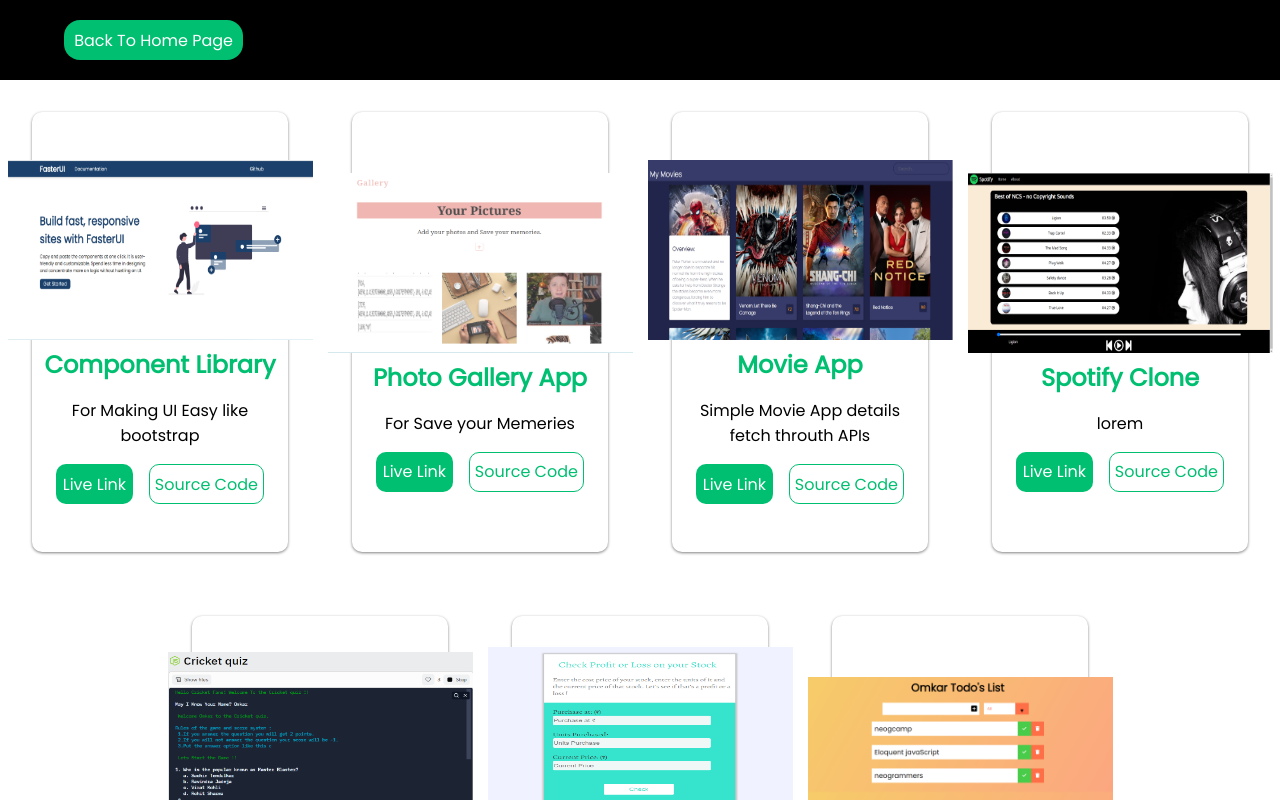
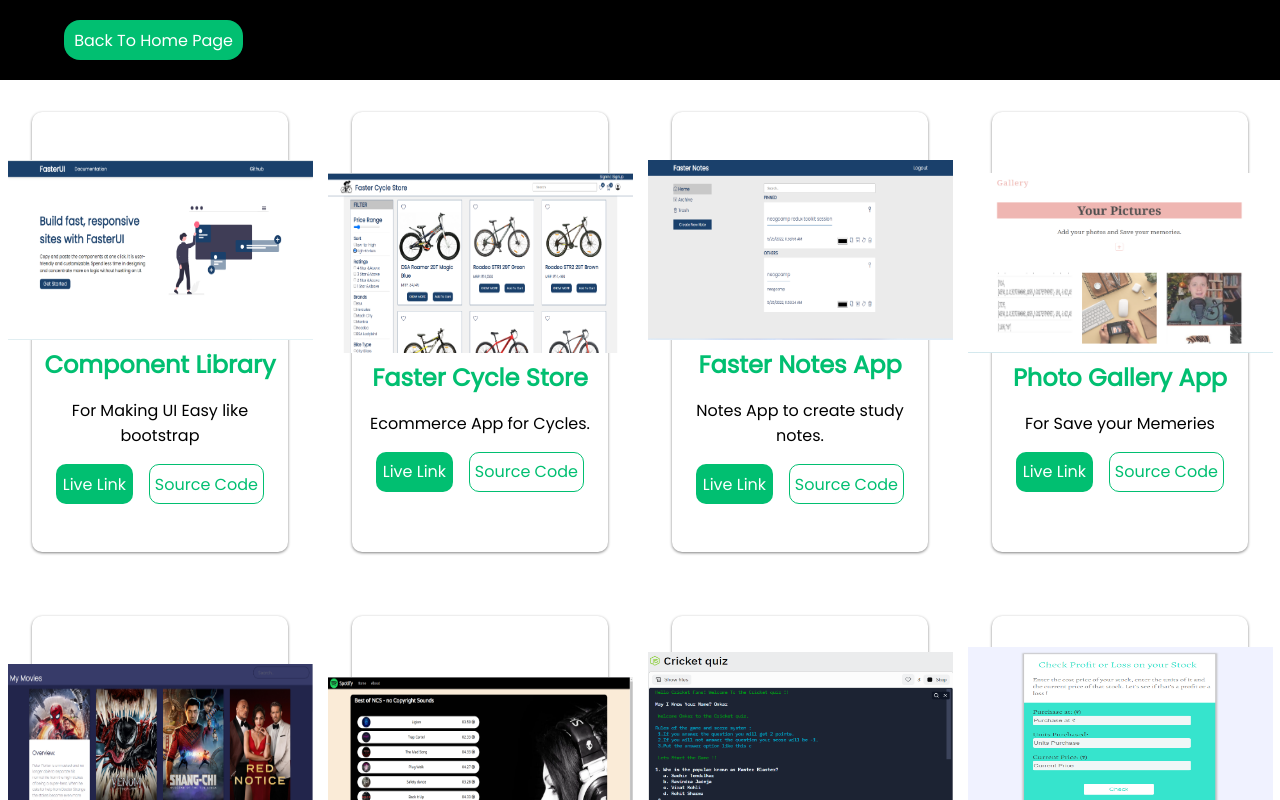
Before and after one commit to omkarpatke/portfolio-in-react, a React (Create React App) app: page /projects in a window 1280 px wide. Shown: the top 800 px of the page. Built offline with nearby package versions, Linux system fonts and the light colour scheme; the HTML template or start-up script is replaced by a standard one.

Commit message:
feat : added ecommerce app and notes app
added ecommerce app and note taking app in the project section.

```diff
--- a/src/Pages/ProjectPage/ProjectPage.js
+++ b/src/Pages/ProjectPage/ProjectPage.js
@@ -7,6 +7,8 @@
 import spotifyClone from '../ProjectImg/spotifyClone.png';
 import stockApp from '../ProjectImg/stockApp.png';
 import CLImg from '../ProjectImg/CL.png';
+import ecommerce from '../ProjectImg/ecommerce.png';
+import notesApp from '../ProjectImg/notesApp.png';
 import { Link } from 'react-router-dom';
 
 
@@ -18,6 +20,20 @@
             liveLink : 'https://fasterui.netlify.app/',
             githubLink : 'https://github.com/omkarpatke/fasterUI-component-library1',
             img : `${CLImg}`
+        },
+        {
+            name : 'Faster Cycle Store',
+            description : 'Ecommerce App for Cycles.',
+            liveLink : 'https://faster-cycles-store.netlify.app/',
+            githubLink : 'https://github.com/omkarpatke/faster-store-ecommerce-app',
+            img : `${ecommerce}`
+        },
+        {
+            name : 'Faster Notes App',
+            description : 'Notes App to create study notes.',
+            liveLink : 'https://faster-note.netlify.app/',
+            githubLink : 'https://github.com/omkarpatke/faster-notes-app',
+            img : `${notesApp}`
         },
         {
             name : 'Photo Gallery App',
```
Also changed, not shown: src/Pages/ProjectImg/ecommerce.png (added), src/Pages/ProjectImg/notesApp.png (added).
